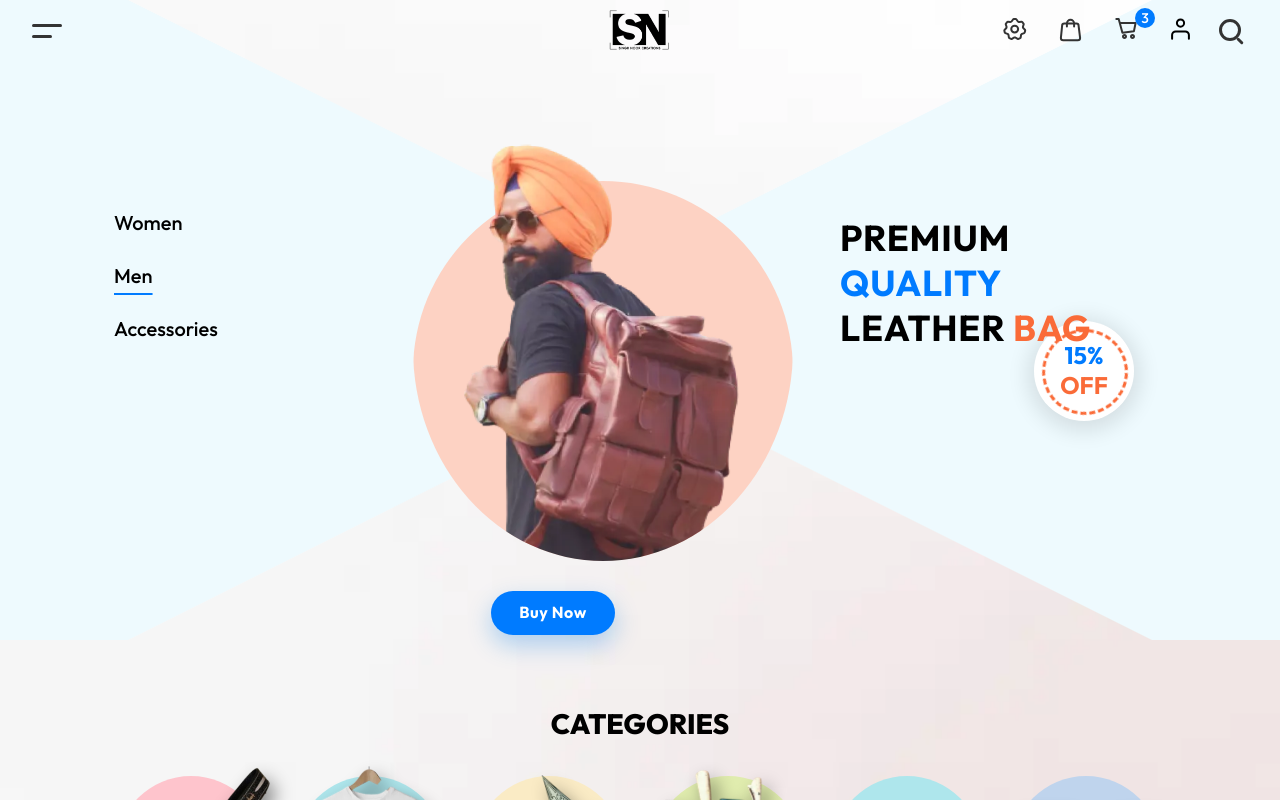
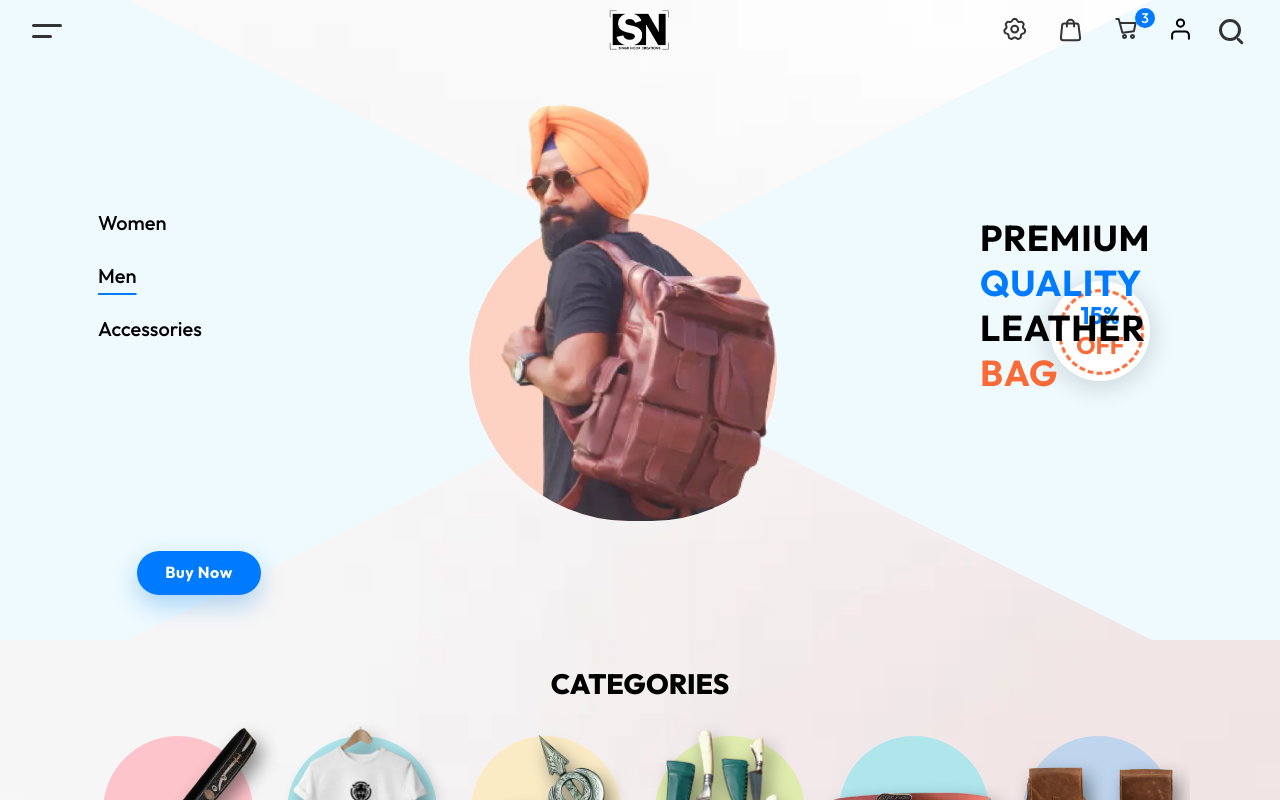
Before and after one commit to sukhsingh-dev/singhnoor-2024, a Next.js app: page / in a window 1280 px wide. Shown: the top 800 px of the page. Built offline with nearby package versions, Linux system fonts and the light colour scheme.

Commit message:
fixed slider issues for mobile

```diff
--- a/src/app/home/slider/style.sass
+++ b/src/app/home/slider/style.sass
@@ -10,9 +10,12 @@
 
   +respond-to(x-large)
     > div:not(.d-none)
-      display: flex
-      flex-wrap: wrap
-      padding-left: calc(50% - 250px)
+      display: grid
+      grid-template-columns: 1fr rem(680) 1fr
+
+      &::before
+        content: ''
+        order: -2
 
       .slider-img-outer
         order: -1
@@ -21,10 +24,6 @@
           filter: drop-shadow(0px 0px 6px #e6e8fa)
           position: relative
           z-index: 1
-      .slider-heading,
-      .slider-action-btns
-        width: calc(100% - 450px)
-
       .slider-action-btns
         .btn-secondary
           display: none
@@ -109,6 +108,7 @@
   position: relative
   width: fit-content
   margin-inline: auto
+  max-width: 100%
 
   +respond-to(x-large)
     position: static
@@ -147,7 +147,7 @@
 
 .slider-img-lg
   position: absolute
-  top: rem(35)
+  top: 0
   display: none
   +respond-to(x-large)
     display: block
@@ -167,7 +167,7 @@
       bottom: rem(100)
       height: auto
   &-left
-    clip-path: polygon(0 14%, 40% 34%, 68% 53%, 0 90%)
+    clip-path: polygon(0 14%, 35% 34%, 68% 53%, 0 90%)
     animation: scaleUp .6s var(--ease-spring) .3s forwards
 
     img
@@ -183,9 +183,13 @@
   position: relative
   width: rem(380)
   height: rem(425)
-  border-radius: 0 0 50% 50%
   overflow: hidden
-  margin-top: rem(40)
+  margin-top: rem(24)
+  max-width: 90%
+  margin-inline: auto
+  border-radius: 0 0 rem(140) rem(140)
+  +respond-to(x-small)
+    border-radius: 0 0 rem(160) rem(160)
   img
     max-width: rem(300)
   &:after
@@ -195,8 +199,12 @@
     bottom: 0
     left: 0
     width: rem(380)
-    height: rem(380)
+    max-width: 90%
+    aspect-ratio: 1/1
     border-radius: 50%
     background: #fdd2c3
   +respond-to(x-large)
     z-index: 1
+    margin-top: 0
+  +respond-to(xx-large)
+    border-radius: 0 0 50% 50%
--- a/src/shared/styles/_functions.sass
+++ b/src/shared/styles/_functions.sass
@@ -1,6 +1,6 @@
 @use "sass:math"
 
-$breakpoints: ( small: 480px, medium: 750px, large: 1024px, x-large: 1200px,xx-large: 1440px)
+$breakpoints: ( x-small: 375px, small: 480px, medium: 750px, large: 1024px, x-large: 1200px,xx-large: 1440px)
 
 =respond-to($breakpoint)
   @if map-has-key($breakpoints, $breakpoint)
--- a/src/shared/styles/_preset.sass
+++ b/src/shared/styles/_preset.sass
@@ -10,6 +10,8 @@
   --primary-light: #CEF0F4
   --ease-spring: cubic-bezier(0.25, 0.84, 0.44, 1)
 
+  @media (max-width: 376px)
+    font-size: 14px
 *
   margin: 0
   padding: 0
@@ -64,14 +66,20 @@ section
   overflow: hidden
   padding-block: rem(36)
 
+  &:not(.section-full-width)
+    +respond-to(x-large)
+      max-width: rem(1100)
+      margin-inline: auto
+    +respond-to(xx-large)
+      max-width: rem(1400)
+  &.section-full-width
+    padding-inline: rem(24)
+
 main
   padding-block: rem(60) rem(24)
   padding-inline: rem(16)
 
   +respond-to(x-large)
-    max-width: rem(1100)
-    margin-inline: auto
-
     &:after,
     &:before
       content: ''
@@ -88,9 +96,6 @@ main
       left: auto
       transform: rotate(180deg)
 
-  +respond-to(xx-large)
-    max-width: rem(1400)
-
 //On scroll
 .page-down
   .sn-header
```
